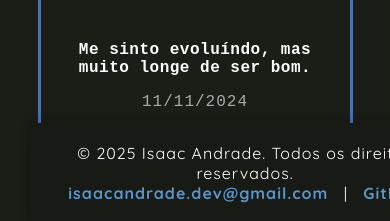
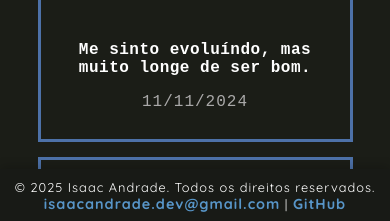
Before and after one commit to Isaac4lves/Blog, a website with bundled scripts: page index.html in a window 390 px wide. Shown: the part 621-842 px from the top of the page. Built offline with nearby package versions, Linux system fonts and the light colour scheme; a web font is replaced by a local one.

Commit message:
Fix: Melhorando a responsividade do footer

```diff
--- a/styles/main-style.css
+++ b/styles/main-style.css
@@ -6,10 +6,10 @@ body {
     background-color: #1b1d17;
     color: #DDF1F0;
     margin: 30px;
-
     font-family: "PT Mono", monospace;
     letter-spacing: 1px;
     color: #4d71a8;
+    padding-bottom: 60px; /* Garantir que o footer não cubra o conteúdo */
 }
 
 a#dont-show {
@@ -37,8 +37,11 @@ blue {
     font-family: "Quicksand", sans-serif;
     position: fixed;
     bottom: 0;
+    left: 0;
     width: 100%;
     box-shadow: 0 -2px 10px rgba(0, 0, 0, 0.2);
+    z-index: 100;
+    box-sizing: border-box;
 }
 
 .footer-content {
@@ -62,3 +65,38 @@ blue {
 .footer-link:hover {
     text-decoration: underline;
 }
+
+/* Responsividade para telas médias */
+@media (max-width: 768px) {
+    .footer {
+        padding: 15px;
+    }
+
+    .footer-content {
+        flex-direction: column;
+    }
+
+    .footer p {
+        font-size: 0.9rem;
+    }
+
+    .footer-link {
+        margin: 5px 0;
+    }
+}
+
+/* Responsividade para telas pequenas */
+@media (max-width: 480px) {
+    .footer {
+        padding: 10px;
+    }
+
+    .footer p {
+        font-size: 0.8rem;
+    }
+
+    .footer-link {
+        font-size: 0.9rem;
+        margin: 5px 0;
+    }
+}
```
